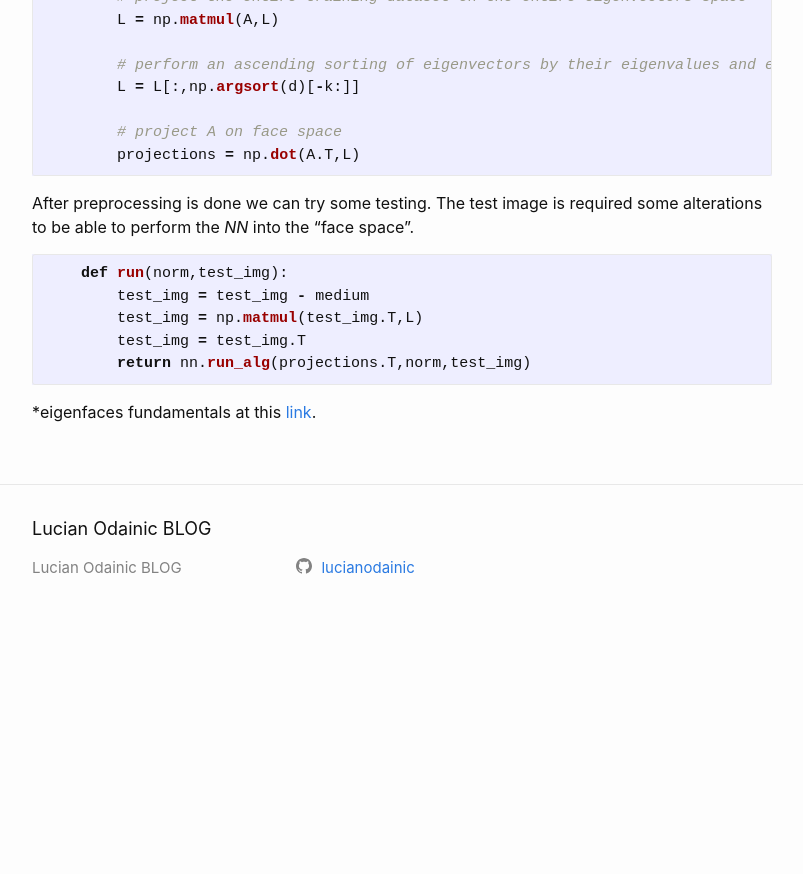
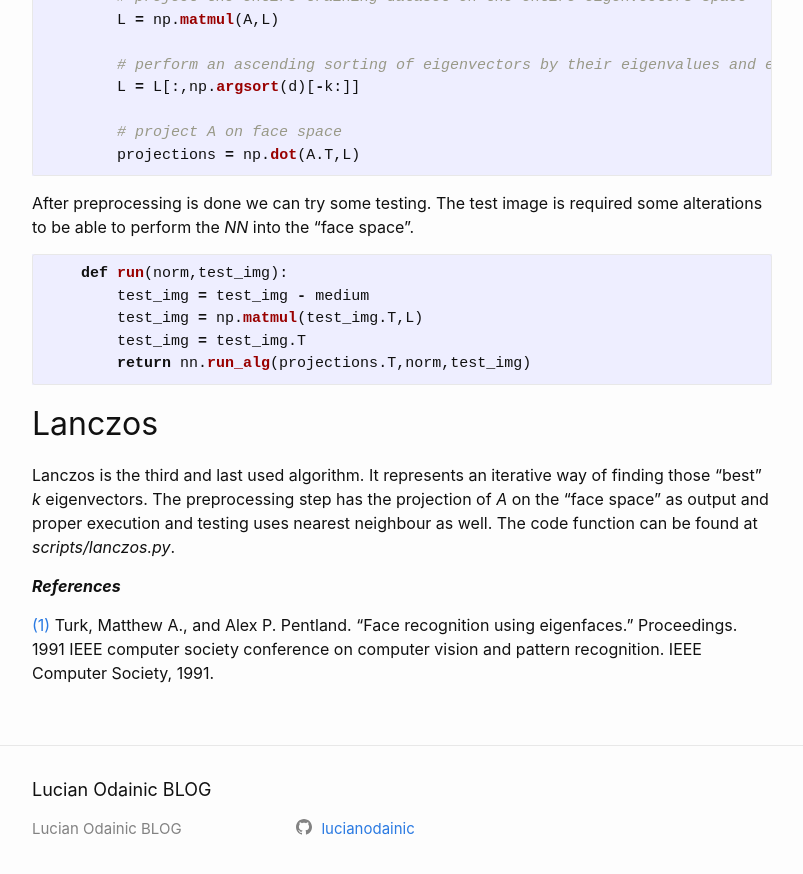
Before and after one commit to lucianodainic/lucianodainic.github.io, a Jekyll site: the page built from _posts/2022-06-20-face-recognition-algorithms-comparison-analysis.markdown, in a window 1280 px wide and 900 px high, scrolled down 2362 px. Shown: the top 874 px of the window, without its empty margins (238-1041 px from the left). Built offline with Jekyll 4.4.1, drawn with Linux system fonts in a browser that asks for light colours; before the commit the page ends 3001 px from its top, so only the background shows below that; some of the changed text lies outside the part shown.

Commit message:
Add lanczos

```diff
--- a/_posts/2022-06-20-face-recognition-algorithms-comparison-analysis.markdown
+++ b/_posts/2022-06-20-face-recognition-algorithms-comparison-analysis.markdown
@@ -62,8 +62,8 @@ For proper _k-NN_ we need to select _k_ neighbors (usually 3,5,7,..). So, the fo
 ## Eigenfaces
 
 This algorithm is a bit more complex, but in the end it uses nearest neighbour concept as well.
-Eigenfaces needs a step of preprocessing prior to its actual execution, in order to prepare the "face space" comprising
-the most relevant and descriptive _k_ eigenvectors (here 20, 40, 60, 80, 100), a concept known as PCA (principal components analysis).
+Eigenfaces needs a step of preprocessing prior to its actual execution, in order to prepare the "face space" (1) comprising the most relevant and descriptive _k_ eigenvectors (here 20, 40, 60, 80, 100), a concept known as PCA
+(principal components analysis).
 
 The proper eigenvectors are computed for the covariance matrix of the _A_ matrix. As covariance matrix is a square, symmetric matrix it will result with size _m x m_. The step of computing the eigenvectors will take a huge amount of time. Thus, we reduce their dimension to _n x n_. After that we project the _A_ matrix onto _L_ space and get the much desired eigenfaces, called so because eigenvectors, if plotted, look like phantoms faces. Once we got them, next step and final one will be creating the "face space" by extracting the first _k_ eigenvectors with greatest eigenvalues and projecting the _A_ matrix only on those.
 
@@ -103,4 +103,10 @@ After preprocessing is done we can try some testing. The test image is required
         return nn.run_alg(projections.T,norm,test_img)
 ~~~
 
-*eigenfaces fundamentals at this [link](https://www.cin.ufpe.br/~rps/Artigos/Face%20Recognition%20Using%20Eigenfaces.pdf).
+## Lanczos
+
+Lanczos is the third and last used algorithm. It represents an iterative way of finding those "best" _k_ eigenvectors. The preprocessing step has the projection of _A_ on the "face space" as output and proper execution and testing uses nearest neighbour as well. The code function can be found at _scripts/lanczos.py_.
+
+___References___
+
+[(1)](https://www.cin.ufpe.br/~rps/Artigos/Face%20Recognition%20Using%20Eigenfaces.pdf) Turk, Matthew A., and Alex P. Pentland. "Face recognition using eigenfaces." Proceedings. 1991 IEEE computer society conference on computer vision and pattern recognition. IEEE Computer Society, 1991.
```
